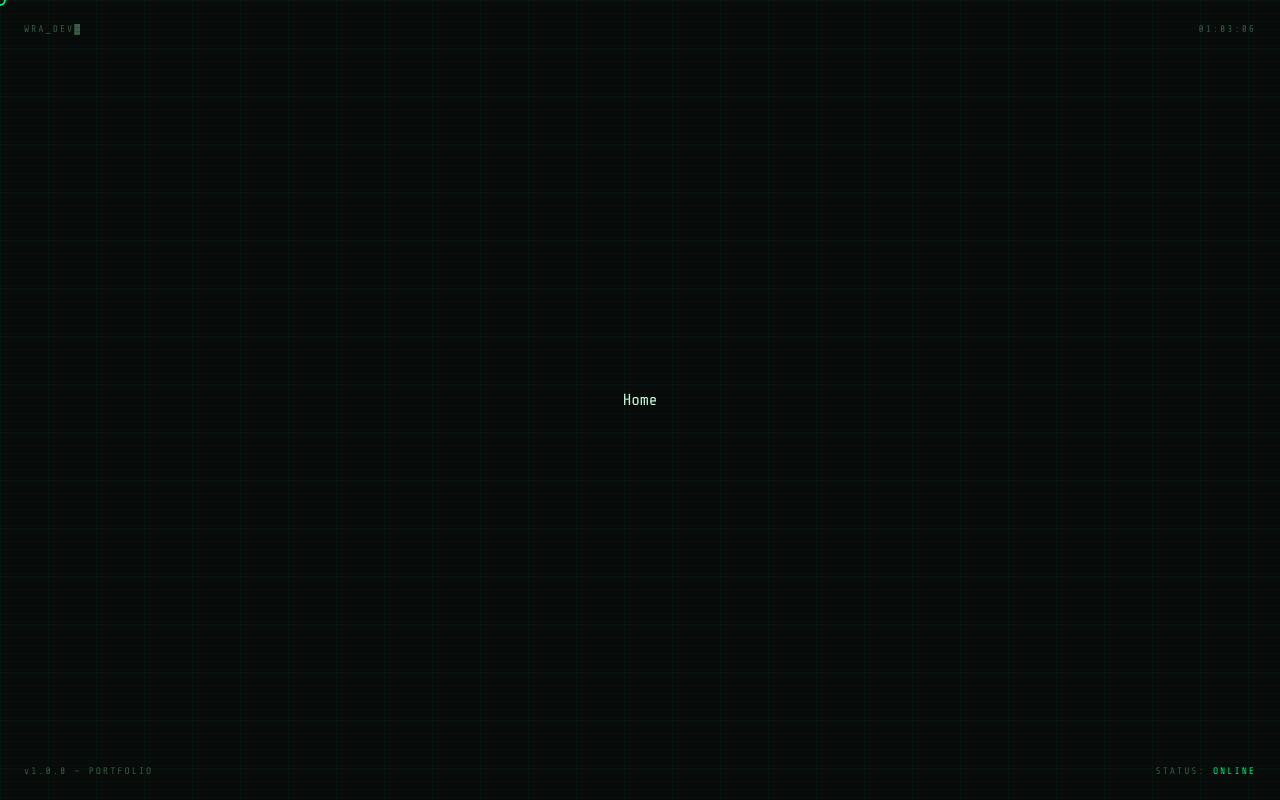
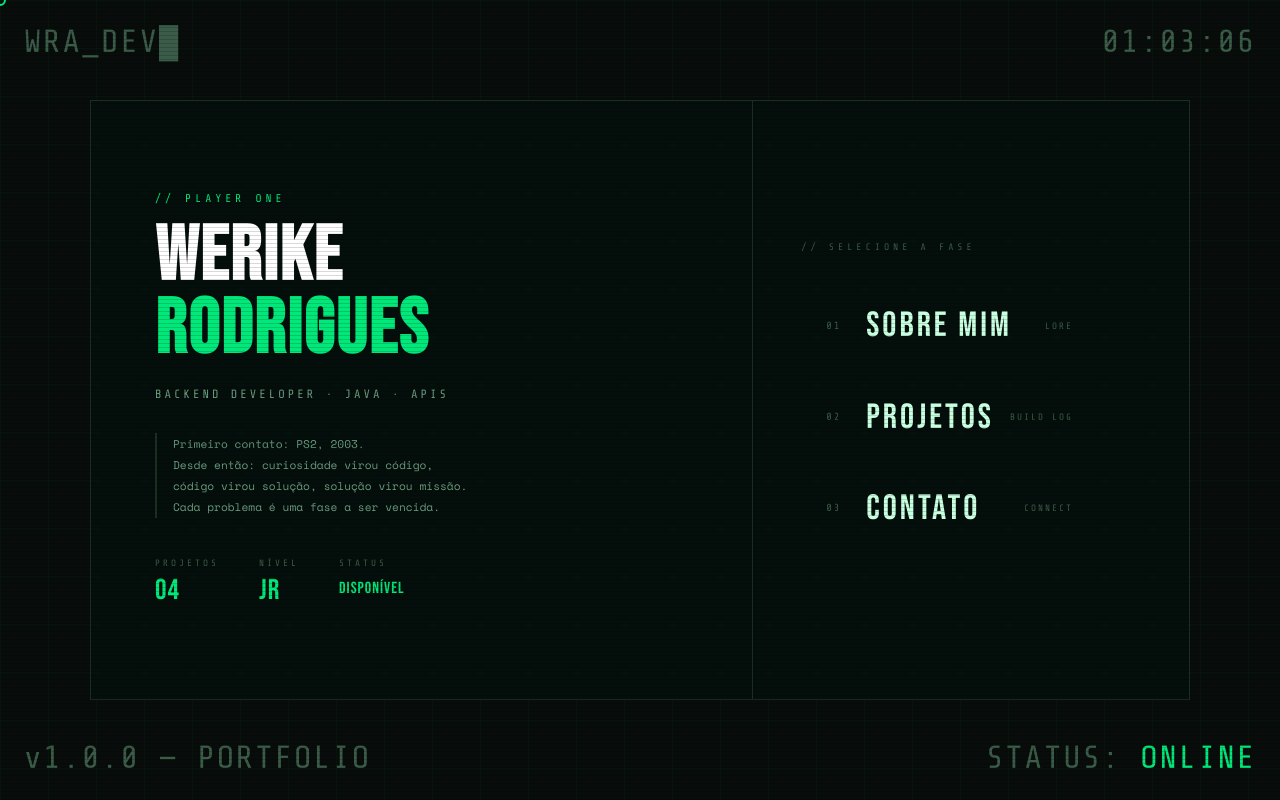
Before and after one commit to WerikeRodriguesA/repositorio, a website built with Vite: page index.html in a window 1280 px wide. Built offline with nearby package versions, Linux system fonts and the light colour scheme.

```diff
--- a/src/main.js
+++ b/src/main.js
@@ -2,6 +2,7 @@ import './styles/reset.css';
 import './styles/variables.css';
 import './styles/global.css';
 import './styles/animations.css';
+import './styles/home.css';
 
 import { initRouter } from './core/router.js';
 import { initCursor } from './core/cursor.js';
--- a/src/pages/home.js
+++ b/src/pages/home.js
@@ -1,5 +1,76 @@
+import { navigate } from '../core/router.js';
+
 export function HomePage() {
-    const el = document.createElement('div');
-    el.textContent = 'Home';
-    return el;
+    const container = document.createElement('div');
+    container.className = 'home';
+
+    container.innerHTML = `
+    <div class="home-left">
+      <p class="player-tag anim-fade-up" style="animation-delay: 0.1s">// player one</p>
+
+      <h1 class="home-name anim-fade-up" style="animation-delay: 0.3s">
+        Werike<span>Rodrigues</span>
+      </h1>
+
+      <p class="home-role anim-fade-up" style="animation-delay: 0.5s">
+        Backend Developer · Java · APIs
+      </p>
+
+      <p class="home-lore anim-fade-up" style="animation-delay: 0.7s">
+        Primeiro contato: PS2, 2003.<br>
+        Desde então: curiosidade virou código,<br>
+        código virou solução, solução virou missão.<br>
+        Cada problema é uma fase a ser vencida.
+      </p>
+
+      <div class="stats-row anim-fade-up" style="animation-delay: 0.9s">
+        <div class="stat">
+          <span class="stat-label">Projetos</span>
+          <span class="stat-value">04</span>
+        </div>
+        <div class="stat">
+          <span class="stat-label">Nível</span>
+          <span class="stat-value">JR</span>
+        </div>
+        <div class="stat">
+          <span class="stat-label">Status</span>
+          <span class="stat-value" style="font-size:1rem; padding-top: 0.4rem">DISPONÍVEL</span>
+        </div>
+      </div>
+    </div>
+
+    <nav class="home-right">
+      <p class="menu-header anim-fade-up" style="animation-delay: 0.4s">
+        // selecione a fase
+      </p>
+
+      <ul class="menu">
+        <li class="menu-item anim-fade-up" style="animation-delay: 0.6s" data-route="about">
+          <span class="item-num">01</span>
+          <span class="item-label">SOBRE MIM</span>
+          <span class="item-desc">LORE</span>
+          <span class="item-arrow">▶</span>
+        </li>
+        <li class="menu-item anim-fade-up" style="animation-delay: 0.75s" data-route="projects">
+          <span class="item-num">02</span>
+          <span class="item-label">PROJETOS</span>
+          <span class="item-desc">BUILD LOG</span>
+          <span class="item-arrow">▶</span>
+        </li>
+        <li class="menu-item anim-fade-up" style="animation-delay: 0.9s" data-route="contact">
+          <span class="item-num">03</span>
+          <span class="item-label">CONTATO</span>
+          <span class="item-desc">CONNECT</span>
+          <span class="item-arrow">▶</span>
+        </li>
+      </ul>
+    </nav>
+  `;
+
+    // Navegação pelo menu
+    container.querySelectorAll('[data-route]').forEach((el) => {
+        el.addEventListener('click', () => navigate(el.dataset.route));
+    });
+
+    return container;
 }
--- a/src/styles/animations.css
+++ b/src/styles/animations.css
@@ -25,27 +25,25 @@
 @keyframes glitch {
     0% {
         text-shadow: 2px 0 var(--danger), -2px 0 var(--accent);
-        clip-path: inset(10% 0 80% 0);
     }
 
     25% {
         text-shadow: -3px 0 var(--accent), 3px 0 var(--danger);
-        clip-path: inset(40% 0 40% 0);
     }
 
     50% {
-        text-shadow: 1px 0 var(--danger), -1px 0 var(--accent);
-        clip-path: inset(70% 0 10% 0);
+        text-shadow: 2px 0 var(--danger), -2px 0 var(--accent);
+        transform: translateX(-2px);
     }
 
     75% {
         text-shadow: -2px 0 var(--accent), 2px 0 var(--danger);
-        clip-path: inset(20% 0 60% 0);
+        transform: translateX(2px);
     }
 
     100% {
         text-shadow: none;
-        clip-path: none;
+        transform: translateX(0);
     }
 }
 
--- a/src/styles/global.css
+++ b/src/styles/global.css
@@ -68,7 +68,7 @@ body::after {
 /* HUD CORNERS */
 .hud-corner {
     position: fixed;
-    font-size: 0.6rem;
+    font-size: 2.0rem;
     color: var(--muted);
     letter-spacing: 2px;
     z-index: 10;
--- /dev/null
+++ b/src/styles/home.css
@@ -0,0 +1,186 @@
+/* LAYOUT */
+.home {
+    display: flex;
+    flex-direction: row;
+    align-items: stretch;
+    width: min(1100px, 95vw);
+    min-height: min(600px, 80vh);
+    background: rgba(0, 20, 15, 0.4);
+    border: 1px solid var(--dim);
+    backdrop-filter: blur(2px);
+}
+
+/* LADO ESQUERDO */
+.home-left {
+    display: flex;
+    flex-direction: column;
+    justify-content: center;
+    padding: 4rem 3rem 4rem 4rem;
+    flex: 1;
+    border-right: 1px solid var(--dim);
+}
+
+.player-tag {
+    font-size: 0.7rem;
+    color: var(--accent);
+    letter-spacing: 4px;
+    text-transform: uppercase;
+    margin-bottom: 1rem;
+}
+
+.home-name {
+    font-family: var(--font-title);
+    font-size: clamp(3.5rem, 6vw, 6rem);
+    line-height: 0.95;
+    letter-spacing: 2px;
+    color: #fff;
+    cursor: none;
+}
+
+.home-name span {
+    color: var(--accent);
+    display: block;
+}
+
+
+.home-role {
+    margin-top: 1.2rem;
+    font-size: 0.75rem;
+    color: var(--text-dim);
+    letter-spacing: 3px;
+    text-transform: uppercase;
+}
+
+.home-lore {
+    margin-top: 2rem;
+    font-family: var(--font-body);
+    font-size: 0.7rem;
+    line-height: 1.9;
+    color: var(--text-dim);
+    max-width: 380px;
+    border-left: 2px solid var(--dim);
+    padding-left: 1rem;
+}
+
+.stats-row {
+    display: flex;
+    gap: 2.5rem;
+    margin-top: 2.5rem;
+}
+
+.stat {
+    display: flex;
+    flex-direction: column;
+    gap: 0.3rem;
+}
+
+.stat-label {
+    font-size: 0.58rem;
+    color: var(--muted);
+    letter-spacing: 3px;
+    text-transform: uppercase;
+}
+
+.stat-value {
+    font-family: var(--font-title);
+    font-size: 1.8rem;
+    color: var(--accent);
+    letter-spacing: 1px;
+}
+
+/* LADO DIREITO — MENU */
+.home-right {
+    display: flex;
+    flex-direction: column;
+    justify-content: center;
+    padding: 4rem 4rem 4rem 3rem;
+    min-width: 340px;
+}
+
+.menu-header {
+    font-size: 0.6rem;
+    letter-spacing: 4px;
+    color: var(--muted);
+    text-transform: uppercase;
+    margin-bottom: 2rem;
+}
+
+.menu-item {
+    position: relative;
+    display: flex;
+    align-items: center;
+    gap: 1rem;
+    padding: 1.2rem 1.5rem;
+    border: 1px solid transparent;
+    cursor: none;
+    transition: border-color var(--transition), background var(--transition);
+    margin-bottom: 0.5rem;
+    overflow: hidden;
+}
+
+.menu-item::before {
+    content: '';
+    position: absolute;
+    left: 0;
+    top: 0;
+    bottom: 0;
+    width: 3px;
+    background: var(--accent);
+    transform: scaleY(0);
+    transform-origin: bottom;
+    transition: transform var(--transition);
+}
+
+.menu-item:hover {
+    border-color: var(--dim);
+    background: rgba(0, 232, 122, 0.04);
+}
+
+.menu-item:hover::before {
+    transform: scaleY(1);
+}
+
+.menu-item:hover .item-num {
+    color: var(--accent);
+}
+
+.menu-item:hover .item-label {
+    color: #fff;
+}
+
+.menu-item:hover .item-arrow {
+    opacity: 1;
+    transform: translateX(0);
+}
+
+.item-num {
+    font-size: 0.65rem;
+    color: var(--muted);
+    letter-spacing: 2px;
+    transition: color var(--transition);
+    min-width: 24px;
+}
+
+.item-label {
+    font-family: var(--font-title);
+    font-size: 2.2rem;
+    letter-spacing: 3px;
+    color: var(--text);
+    transition: color var(--transition);
+    flex: 1;
+}
+
+.item-desc {
+    font-size: 0.58rem;
+    color: var(--muted);
+    letter-spacing: 2px;
+    text-transform: uppercase;
+}
+
+.item-arrow {
+    font-size: 0.9rem;
+    color: var(--accent);
+    opacity: 0;
+    transform: translateX(-8px);
+    transition: opacity var(--transition), transform var(--transition);
+}
```
